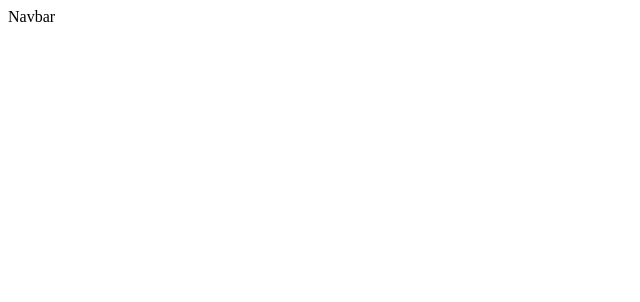
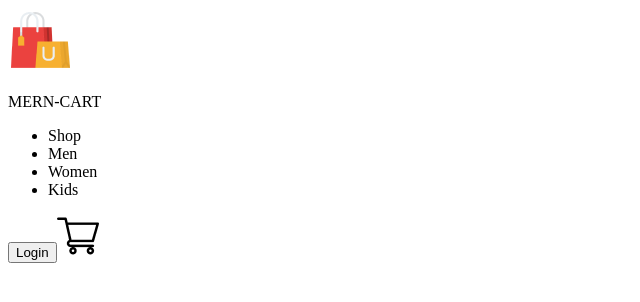
Before and after one commit to PraneethBunny123/MERN-Cart, a React (Vite) app in the folder frontend/: page / in a window 1280 px wide. Shown: the top 302 px of the page, without its empty margins (0-640 px from the left). Built offline with nearby package versions, Linux system fonts and the light colour scheme.

Commit message:
added navbar outline

```diff
--- a/frontend/src/components/Navbar/Navbar.jsx
+++ b/frontend/src/components/Navbar/Navbar.jsx
@@ -1,9 +1,25 @@
 import './Navbar.css'
+
+import logo from "../../Assets/Frontend_Assets/logo.png"
+import cart_icon from "../../Assets/Frontend_Assets/cart_icon.png"
 
 export default function Navbar() {
     return (
-        <div>
-            Navbar
+        <div className='navbar'>
+            <div className='nav-logo'>
+                <img src={logo} alt=''/>
+                <p>MERN-CART</p>
+            </div>
+            <ul className='nav-menu'>
+                <li>Shop</li>
+                <li>Men</li>
+                <li>Women</li>
+                <li>Kids</li>
+            </ul>
+            <div className='nav-login-cart'>
+                <button>Login</button>
+                <img src={cart_icon} alt=''/>
+            </div>
         </div>
     )
 }
```
